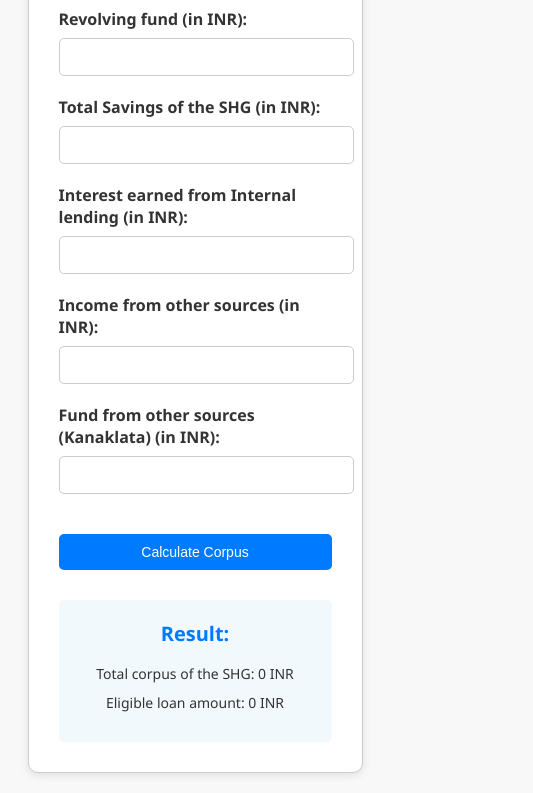
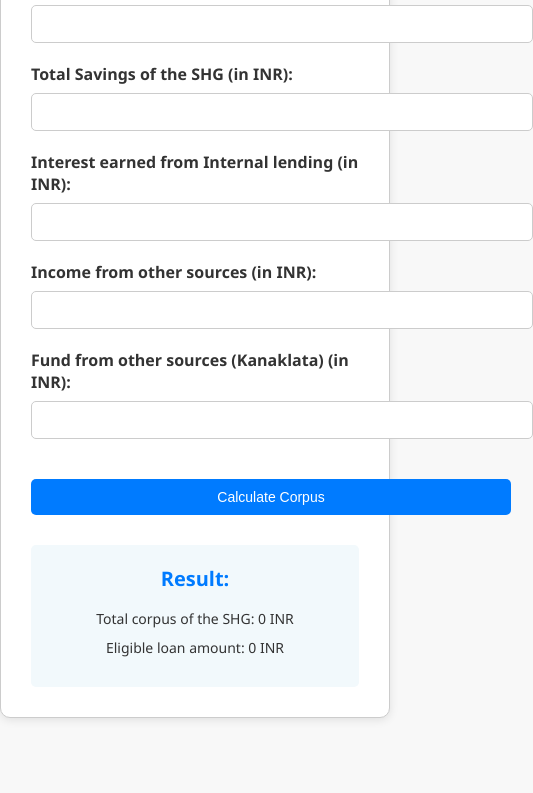
Before and after one commit to jayanta365/SHG-corpus-calculator, a plain HTML site: page index.html in a window 390 px wide. Shown: the part 155-948 px from the top of the page, 533 px wide, since content can reach past the window. After the commit the page ends 893 px from the top, so only its background shows below. Drawn offline with Linux system fonts and the light colour scheme.

Commit message:
Update style.css

```diff
--- a/style.css
+++ b/style.css
@@ -37,7 +37,7 @@ label {
 }
 
 .input-field {
-    width: 100%;
+    width: 500px;
     padding: 12px;
     border: 1px solid #ccc;
     border-radius: 5px;
@@ -58,7 +58,7 @@ button {
     border: none;
     padding: 12px;
     cursor: pointer;
-    width: 100%;
+    width: 500px;
     font-size: 16px;
     border-radius: 5px;
     transition: background-color 0.2s ease;
@@ -130,18 +130,19 @@ button:hover {
         font-size: 24px;
     }
    .container {
-     max-width: 70%;
+     max-width: 480px;
    }
 
     .input-field {
         font-size: 14px;
         padding: 10px;
-        width: 100%;
+        width: 480px;
     }
 
     button {
         font-size: 14px;
         padding: 10px;
+        width: 480px;
     }
 
     .result h2 {
```
